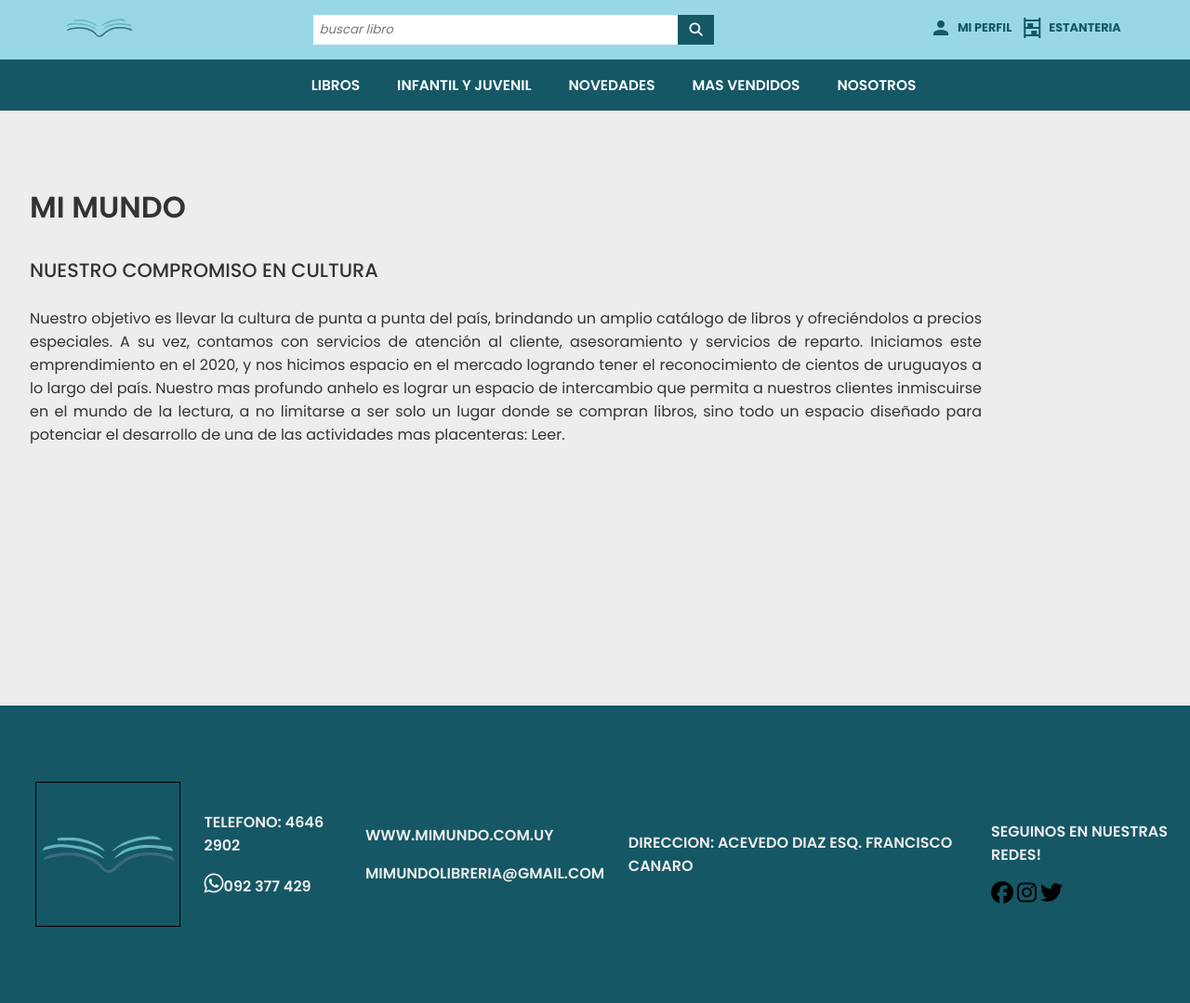
After one commit to facundocb/LIBRERIA, a PHP site: page /v_about_us.php in a window 1280 px wide. The commit adds this page. Shown: the whole page at 93% size. Run offline with PHP 8.4, Linux system fonts and the light colour scheme; some libraries are stand-ins or nearby versions.

Commit message:
about us + novedades

```diff
--- a/functions/conexion.php
+++ b/functions/conexion.php
@@ -11,7 +11,7 @@ class Conexion
 
     public static function abrir_conexion(){
         try{
-            self::$bd = new PDO("mysql:host=localhost;dbname=bdemt3grp02",self:: $user_db,self:: $pass_db);
+            self::$bd = new PDO("mysql:host=" . self:: $host . ";dbname=" . self:: $db_name, self:: $user_db,self:: $pass_db);
             self::$bd->setAttribute(PDO::ATTR_ERRMODE, PDO::ERRMODE_EXCEPTION);
             return self::$bd;
 
@@ -192,6 +192,7 @@ function verificacion_extra_admin($CLAVE_SEGURIDAD, $CI, $USERNAME){
         $db = Conexion::abrir_conexion();
         $query = $db->query("SELECT CLAVE_SEGURIDAD FROM usuario_admin INNER JOIN usuario ON usuario_admin.USERNAME = usuario.USERNAME INNER JOIN persona on persona.CI = '{$CI}' AND usuario_admin.USERNAME = '{$USERNAME}'")->fetch();
         $flag_exist = false;
+
         if($query){
             if(password_verify($CLAVE_SEGURIDAD, $query['CLAVE_SEGURIDAD'])){
                 $flag_exist = true;
--- a/index.php
+++ b/index.php
@@ -1,7 +1,6 @@
 <?php $title="Página principal";
   session_start();
 
-  $_SESSION['ruta'] = "/LIBRERIA/";
 
 if(isset($_REQUEST['error'])){
   die();
@@ -44,7 +43,7 @@ if(isset($_SESSION['logued_as_admin'])){
 <?php
   try{
     $db = Conexion::abrir_conexion();
-    $sql = "SELECT DIRECCION_IMG, NOM_LIBRO, PRECIO_LIBRO, ID_LIBRO from libro WHERE STOCK_LIBRO >1 ORDER BY RAND() LIMIT 8";
+    $sql = "SELECT COUNT(realiza.ID_LIBRO) AS CANTIDAD, realiza.ID_LIBRO, libro.NOM_LIBRO, libro.PRECIO_LIBRO, libro.DIRECCION_IMG FROM realiza INNER JOIN libro ON libro.ID_LIBRO = realiza.ID_LIBRO AND libro.STOCK_LIBRO > 0 group by ID_LIBRO ORDER BY CANTIDAD DESC LIMIT 8";
     $query_novedades = $db->query($sql);
     $result = $query_novedades->fetchALl();
     foreach($result as $libro){
--- a/layout/estilos.css
+++ b/layout/estilos.css
@@ -1170,3 +1170,34 @@ footer p {
   height: 6vh;
   margin: 1vh 0 1vh 1.5vw;
 }
+
+
+#about_us{
+  height: 80vh;
+  display: flex;
+  flex-direction: column;
+  justify-content: flex-start;
+  align-items: flex-start;
+}
+
+
+#about_us h2{
+  margin-top: 10vh;
+  margin-left: 4vh;
+}
+
+
+#about_us h4{
+  margin-left: 4vh;
+}
+
+
+#about_us p{
+  margin-left: 4vh;
+  text-transform: none;
+  font-size: 1em;
+  color: var(--color-tres);
+  font-weight: 400;
+  text-align: justify;
+  width: 80vw;
+}
--- a/layout/header.php
+++ b/layout/header.php
@@ -3,6 +3,7 @@
     if (session_status() === PHP_SESSION_NONE) {
         session_start();
     }
+    $_SESSION['ruta'] = "/LIBRERIA/";
 
 ?>
 <!DOCTYPE html>
@@ -89,7 +90,7 @@
 
           <ul>
             <li>
-                <a href="">Recomendados</a>
+                <a href="<?php echo $_SESSION['ruta']?>/v_about_us.php">Nosotros</a>
             </li>
           </ul>
           <!-- barra d navegacion-->
--- /dev/null
+++ b/v_about_us.php
@@ -0,0 +1,28 @@
+<?php
+
+include("layout/header.php");
+
+?>
+
+
+
+<div id="container">
+    <div id="about_us">
+        <h2 class="titulo">Mi mundo</h2>
+        <h4 class="subtitulo">Nuestro compromiso en cultura</h4>
+        <p>Nuestro objetivo es llevar la cultura de punta a punta del país, brindando un amplio catálogo de libros y ofreciéndolos a precios especiales.
+        A su vez, contamos con servicios de atención al cliente, asesoramiento y servicios de reparto.
+        Iniciamos este emprendimiento en el 2020, y nos hicimos espacio en el mercado logrando tener el reconocimiento de cientos de uruguayos a lo largo del país.
+        Nuestro mas profundo anhelo es lograr un espacio de intercambio que permita a nuestros clientes inmiscuirse en el mundo de la lectura, a no limitarse a ser solo un lugar donde se compran libros, sino todo un espacio diseñado para potenciar el desarrollo de una de las actividades mas placenteras: Leer.
+        </p>
+    </div>
+
+</div>
+
+<script src="layout/script.js"></script>
+<?php
+
+include("layout/footer.php");
+include("layout/login.php");
+
+?>
```
Also changed, not shown: administrador/v_verificacion.php (+3 -4 lines), prueba.php (+12 -6 lines).
